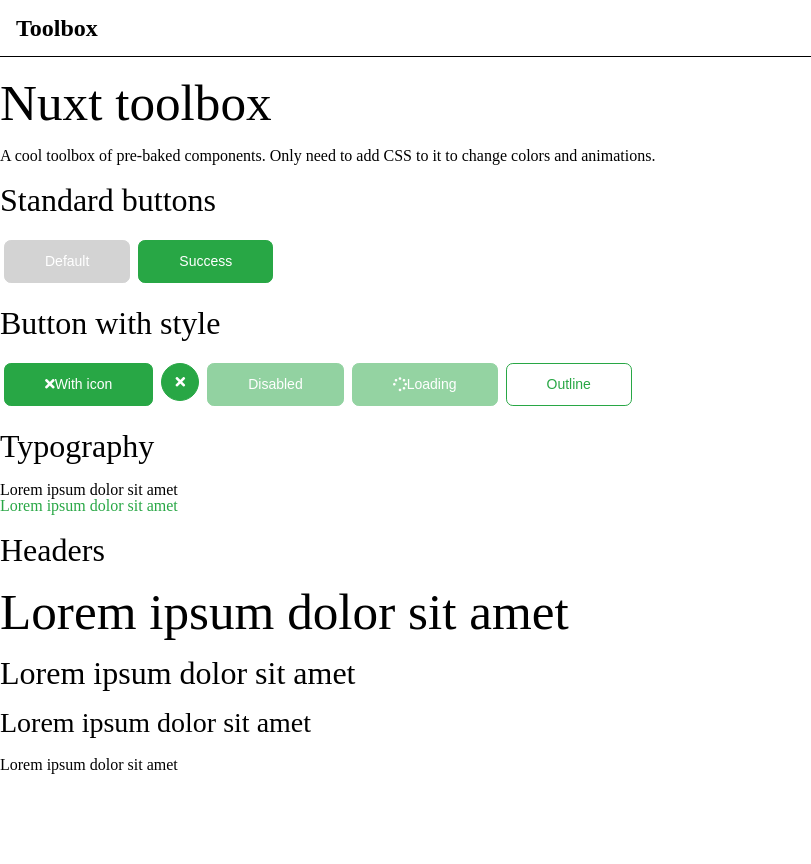
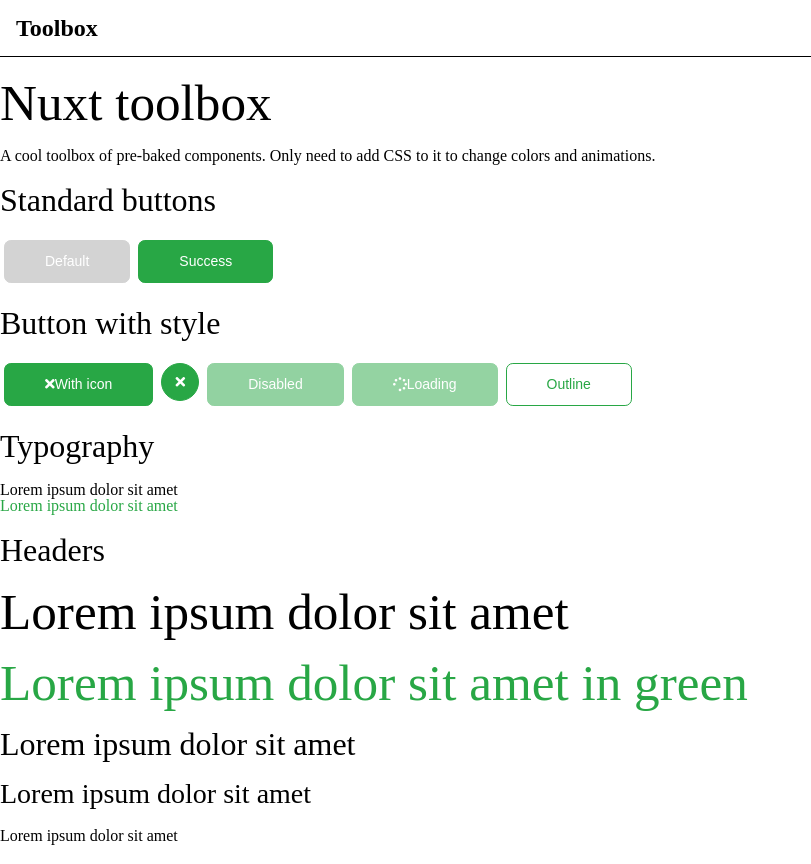
Before and after one commit to deozza/atomnuxt, a Nuxt app: page / in a window 1280 px wide. Shown: the whole page, without its empty margins (0-811 px from the left). Before the commit the page ends 800 px from the top, so only its background shows below. Built offline with nearby package versions, Linux system fonts and the light colour scheme.

Commit message:
added color to headers

```diff
--- a/components/Typography/BaseHeader.vue
+++ b/components/Typography/BaseHeader.vue
@@ -1,17 +1,33 @@
 <template>
-  <h1 v-if="htmlType === 'h1'">
+  <h1 v-if="htmlType === 'h1'"
+      :class="[
+	      { [`h-${visualType}`]: visualType },
+    	]"
+  >
     <slot></slot>
   </h1>
 
-  <h2 v-else-if="htmlType === 'h2'">
+  <h2 v-else-if="htmlType === 'h2'"
+      :class="[
+	      { [`h-${visualType}`]: visualType },
+    	]"
+  >
     <slot></slot>
   </h2>
 
-  <h3 v-else-if="htmlType === 'h3'">
+  <h3 v-else-if="htmlType === 'h3'"
+      :class="[
+	      { [`h-${visualType}`]: visualType },
+    	]"
+  >
     <slot></slot>
   </h3>
 
-  <h4 v-else-if="htmlType === 'h4'">
+  <h4 v-else-if="htmlType === 'h4'"
+      :class="[
+	      { [`h-${visualType}`]: visualType },
+    	]"
+  >
     <slot></slot>
   </h4>
 </template>
@@ -20,12 +36,14 @@
 import { Component, Prop, Vue } from "vue-property-decorator";
 
 interface BaseHeaderInterface {
-  htmlType: String
+  htmlType: String,
+  visualType: String
 }
 
 @Component
 export default class BaseHeader extends Vue implements BaseHeaderInterface{
   @Prop({required:true, type:String}) htmlType!: String;
+  @Prop({required:false, type:String, default:"default"}) visualType!: String;
 }
 </script>
 
@@ -46,4 +64,8 @@
   margin: 20px 0 20px 0;
 }
 
+.h-success{
+  color: var(--green_bg);
+}
+
 </style>
--- a/pages/index.vue
+++ b/pages/index.vue
@@ -26,11 +26,11 @@
       <BaseParagraph>Lorem ipsum dolor sit amet</BaseParagraph>
       <BaseParagraph :visual-type="'success'">Lorem ipsum dolor sit amet</BaseParagraph>
       <BaseHeader html-type="h2">Headers</BaseHeader>
-      <BaseHeader :html-type="'h1'">Lorem ipsum dolor sit amet</BaseHeader>
-      <BaseHeader :html-type="'h2'">Lorem ipsum dolor sit amet</BaseHeader>
-      <BaseHeader :html-type="'h3'">Lorem ipsum dolor sit amet</BaseHeader>
-      <BaseHeader :html-type="'h4'">Lorem ipsum dolor sit amet</BaseHeader>
-
+      <BaseHeader html-type="h1">Lorem ipsum dolor sit amet</BaseHeader>
+      <BaseHeader html-type="h1" visual-type="success">Lorem ipsum dolor sit amet in green</BaseHeader>
+      <BaseHeader html-type="h2">Lorem ipsum dolor sit amet</BaseHeader>
+      <BaseHeader html-type="h3">Lorem ipsum dolor sit amet</BaseHeader>
+      <BaseHeader html-type="h4">Lorem ipsum dolor sit amet</BaseHeader>
     </section>
   </div>
 </template>
```
